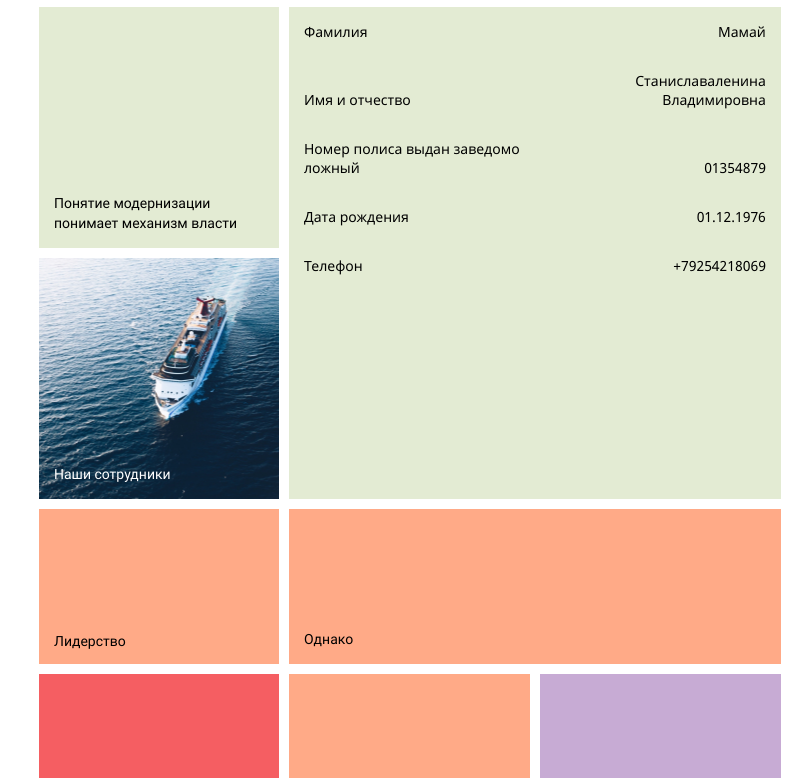
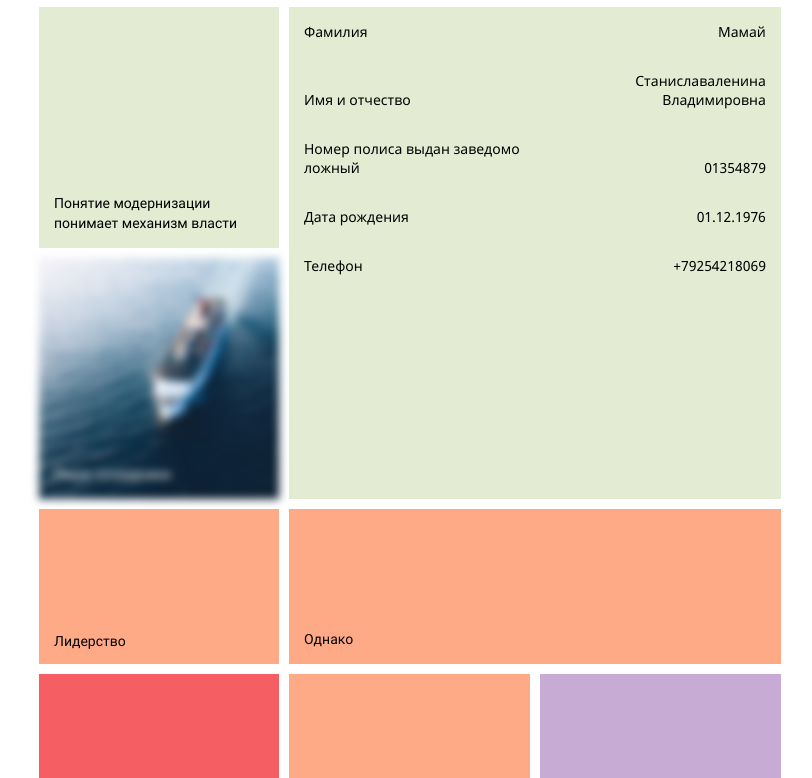
Before and after one commit to apoluektova/idem-test, a website: page source/index.html in a window 1280 px wide. In both pictures the pointer is over the element 388 px from the left and 1303 px from the top of the page. Shown: the part 925-1703 px from the top of the page, without its empty margins (230-1042 px from the left). Drawn offline with nearby package versions, Linux system fonts and the light colour scheme; files that its build step writes are made by us from their sources.

Commit message:
Styles fix

```diff
--- a/source/sass/blocks/green.scss
+++ b/source/sass/blocks/green.scss
@@ -38,6 +38,12 @@
     display: flex;
     align-items: flex-end;
     padding: 15px;
+    position: relative;
+
+    &:hover {
+      filter: blur(4px);
+      cursor: pointer;
+    }
   }
 
   .green__info {
```
